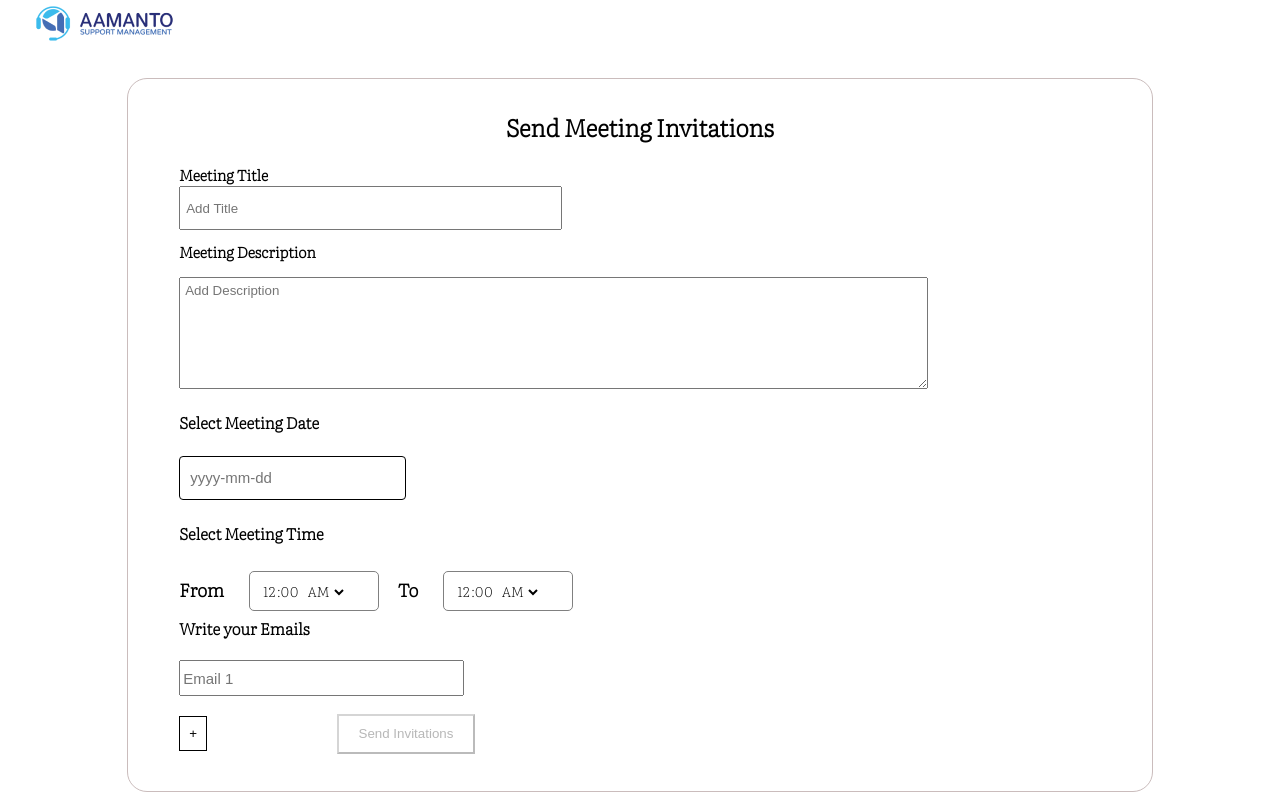
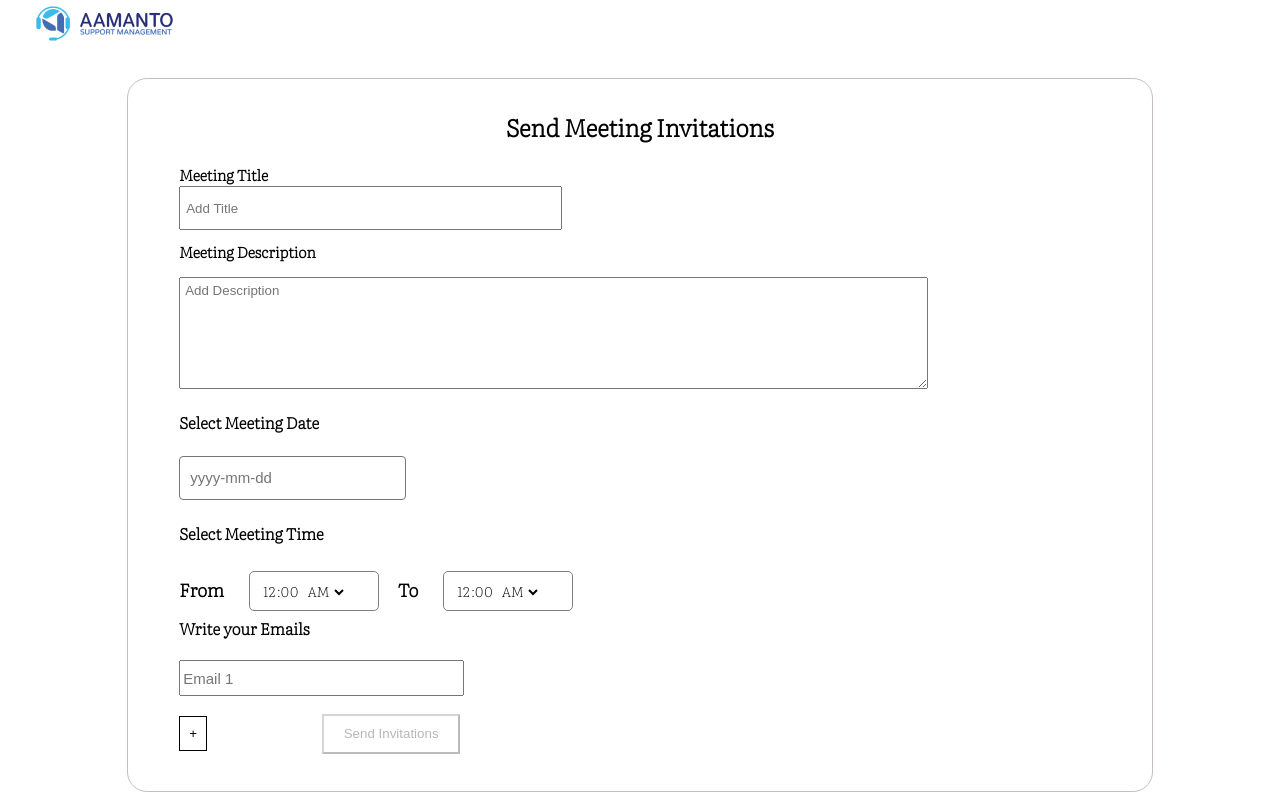
Before and after one commit to Aqil-Mughal/VIdeo-Conferencing-App, a React (Create React App) app: page /send-invite in a window 1280 px wide. Built offline with nearby package versions, Linux system fonts and the light colour scheme.

Commit message:
bor-commit

```diff
--- a/src/Pages/Invite/Invites.css
+++ b/src/Pages/Invite/Invites.css
@@ -20,7 +20,7 @@ body{
     padding-left: 10px;
     border-radius: 4px;
     font-size: 15px;
-    border: 1px solid black;
+    border: 1px solid rgb(118, 118, 118);
 
   }
   .react-time-picker__button svg {
--- a/src/Pages/Invite/Invites.jsx
+++ b/src/Pages/Invite/Invites.jsx
@@ -188,7 +188,7 @@ const Invites = () => {
 
             ))}
             <button onClick={addEmailField} style={{ marginTop: '20px',marginBottom:"30px",height:"35px",width:"3%",backgroundColor:"white",border:"1px solid black" }}>+</button>
-            <button style={{marginLeft:"130px",height:"40px",backgroundColor:"white",width:"15%",}} onClick={sendInvitations} disabled={!canSendInvitations || invitationSent}>
+            <button style={{marginLeft:"12.5%",height:"40px",backgroundColor:"white",width:"15%",}} onClick={sendInvitations} disabled={!canSendInvitations || invitationSent}>
               {invitationSent ? 'Invitations Sent' : 'Send Invitations'}
             </button>
             {invitationSent && (
```
Also changed, not shown: 14 other files (tests, documents, lock files or other folders).
